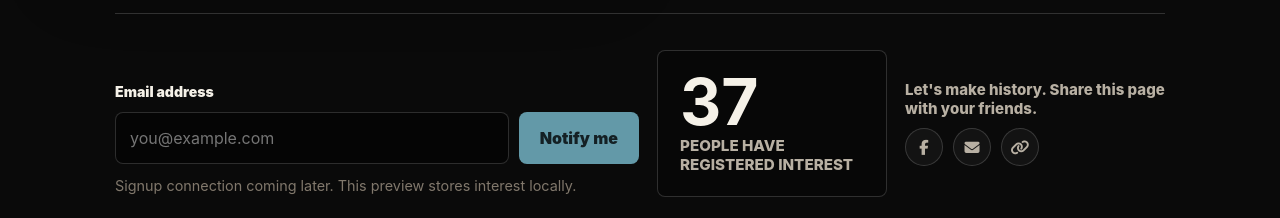
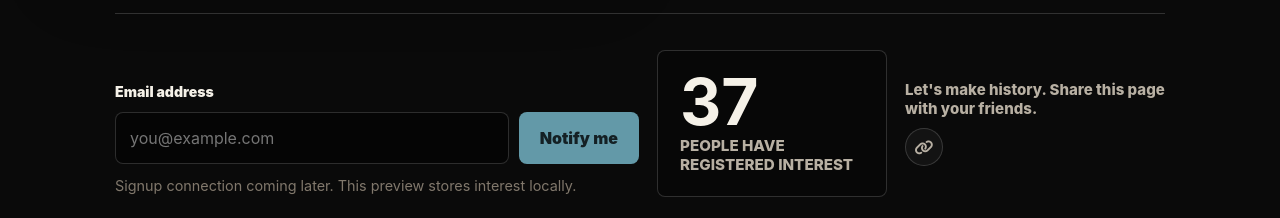
Before and after one commit to MerlinDog1/liam-dullaghan-making-history, a plain HTML site: page index.html in a window 1280 px wide. Shown: the part 1500-1718 px from the top of the page. Drawn offline with Linux system fonts and the light colour scheme.

Commit message:
Update index.html

```diff
--- a/index.html
+++ b/index.html
@@ -141,8 +141,7 @@
           </div>
           <div class="share-row" aria-label="Share links">
             <span>Let's make history. Share this page with your friends.</span>
-            <a href="#" aria-label="Share on Facebook"><i class="fa-brands fa-facebook-f" aria-hidden="true"></i></a>
-            <a href="#" aria-label="Share by email"><i class="fa-solid fa-envelope" aria-hidden="true"></i></a>
+
             <a href="#" aria-label="Copy page link" data-copy-link><i class="fa-solid fa-link" aria-hidden="true"></i></a>
           </div>
         </div>
```
